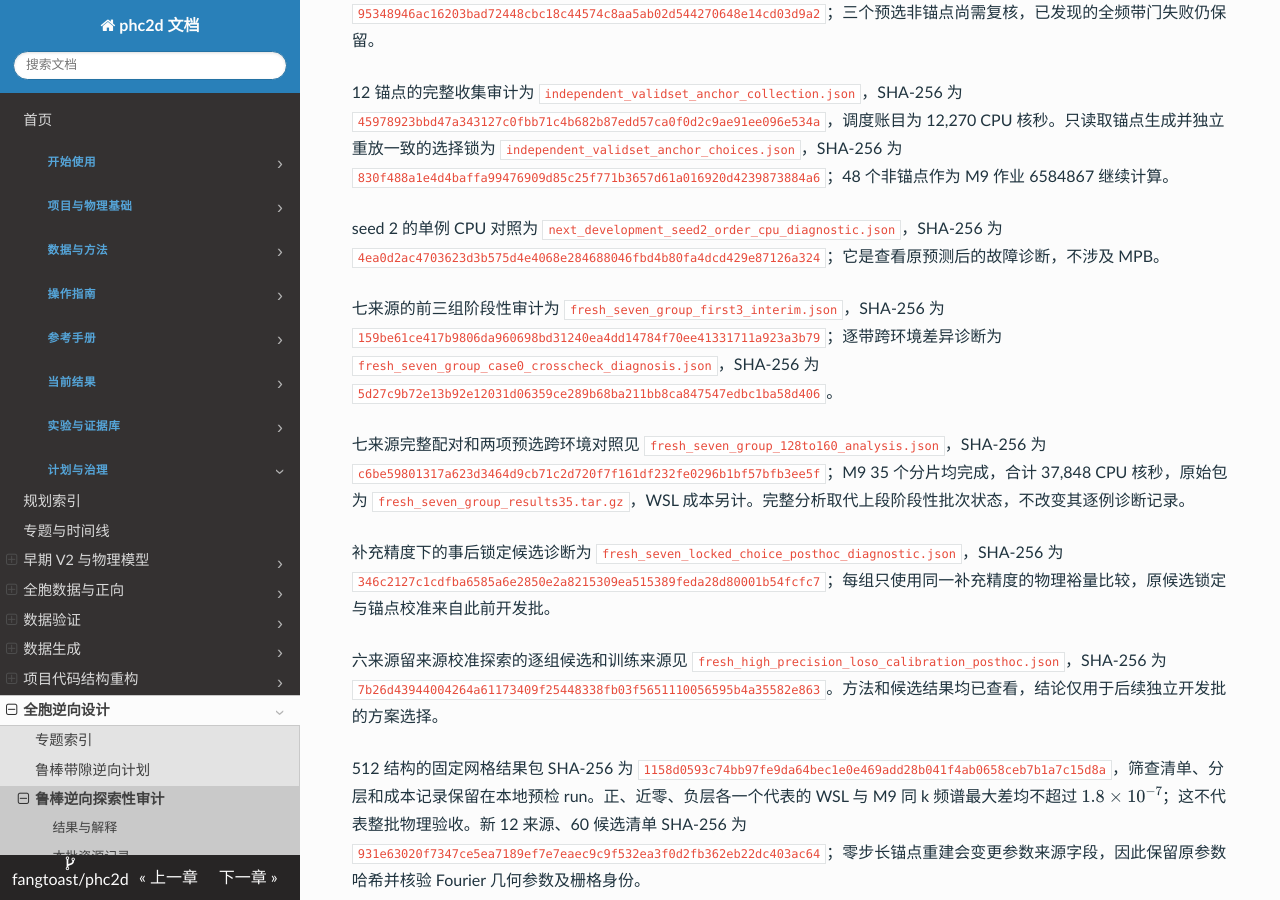
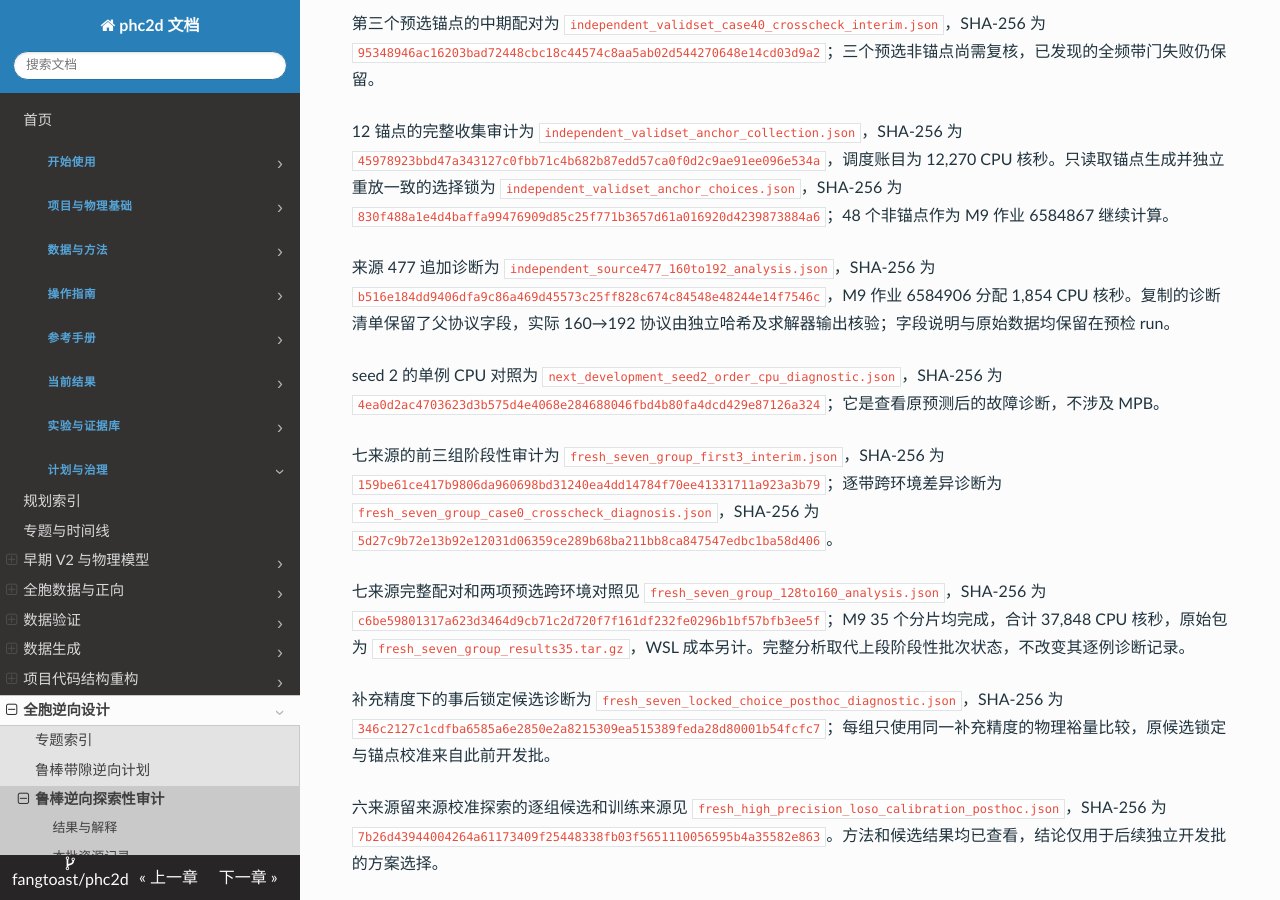
Before and after one commit to fangtoast/phc2d, an MkDocs documentation site: the page built from docs/results/inverse/鲁棒带隙逆向可用性审计.md, in a window 1280 px wide and 900 px high, scrolled down 10906 px. Built offline with MkDocs 1.6.1, drawn with Linux system fonts in a browser that asks for light colours; some of the changed text lies outside the part shown.

Commit message:
Record source 477 resolution diagnostic

```diff
--- a/docs/results/inverse/鲁棒带隙逆向可用性审计.md
+++ b/docs/results/inverse/鲁棒带隙逆向可用性审计.md
@@ -102,6 +102,7 @@ source_artifacts:
 | 新种子条件开发批的粗筛与冻结预测 | 独立生成的 1,024 个来源，固定网格正、近零、负层分别为 17、11、996；按预定规则各抽 4 个。三个 seed 对 60 个候选均可评分，首个候选的 CPU/GPU 全谱最大差分别约 $1.19\times10^{-7}$、$1.44\times10^{-5}$、$1.51\times10^{-5}$，均低于预设 $5\times10^{-5}$ | 方法调整受已有开发结果启发；这是新来源的条件开发批，粗筛和代理预测不证明物理设计质量。首例跨设备一致不保证全部候选的跨设备一致，也不改变先前批次的失败 |
 | 新批预选锚点跨环境中期检查 | 三个预选锚点中，第一个通过全频带 $10^{-6}$ 容差；第二个最大差为 $1.18534\times10^{-6}$，第三个最大差为 $1.34706\times10^{-5}$，两者均超过容差，k 点和数值门判断一致 | 第二例最大差在 B1，第三例在 B8；两例目标 B4–B5 最大差分别约 $5.96\times10^{-8}$ 和 $2.98\times10^{-7}$。原全频带门仍为失败；三个预选非锚点尚未完成 |
 | 新批锚点数值门与选择锁 | 12 个锚点的 M9 结果均已核验，来源 477 的锚点未通过数值门；其三个 seed 不可判定，其余 33 个来源–seed 的选择已锁定 | 预定的全来源数值门已不能通过；仍按冻结协议计算全部 48 个非锚点，保留失败并分析，不以完成计算代替 P2 通过 |
+| 来源 477 的 160→192 追加诊断 | 同一锚点的三个偏移均通过该更高分辨率合同的数值门，共同目标裕量约为 −0.02208 | 查看原失败后进行的单锚点诊断；不追溯改变原批失败，不证明整组候选或连续 BZ 收敛，尚无对应 WSL 复核 |
 | seed 2 的单例带序跨设备诊断 | 原 60 候选中唯一带序异常的来源 762 阈值正向候选，在 CPU 也出现 12 处倒序；CPU–GPU 全谱最大差约 $1.94\times10^{-5}$ | 原 GPU 倒序位于 B8–B9，最大约 0.0022。事后单例说明更换设备未必消除此异常；当前合同要求全谱有序，不能仅因目标为 B4–B5 就恢复评分或改变原 P2 门 |
 | 新批首个预选来源的漏检诊断 | 来源 131 锚点在 512 栅格、三偏移、96→128 下共同裕量为 0.01133，三个冻结 Global–Local seed 对该锚点的代理预测均为负 | 该锚点及阈值减小候选的 M9–WSL 频谱最大差约 $5.96\times10^{-8}$；单来源的有限精度诊断，全批漏检率和 P2 门尚未确定 |
 | 新批 60 候选完整物理审计 | 45/60 候选通过原数值门；12 个来源中仅 3 组的全部五候选通过。15 个未过门候选均有 96→128 空间分辨率不稳定，最多六层的自适应 k 加密均满足当前稳定条件 | 固定 512 栅格和三偏移的开发批；三个 seed 的完整分层排序均不可判定，P2 数值门未通过。两组事后 128→160 整组诊断另行开展 |
@@ -255,6 +256,8 @@ N40 对照作业 5524656 在节点 g0727 完成，分配 127 GPU 秒和 762 CPU
 
 12 锚点的完整收集审计为 `independent_validset_anchor_collection.json`，SHA-256 为 `45978923bbd47a343127c0fbb71c4b682b87edd57ca0f0d2c9ae91ee096e534a`，调度账目为 12,270 CPU 核秒。只读取锚点生成并独立重放一致的选择锁为 `independent_validset_anchor_choices.json`，SHA-256 为 `830f488a1e4d4baffa99476909d85c25f771b3657d61a016920d4239873884a6`；48 个非锚点作为 M9 作业 6584867 继续计算。
 
+来源 477 追加诊断为 `independent_source477_160to192_analysis.json`，SHA-256 为 `b516e184dd9406dfa9c86a469d45573c25ff828c674c84548e48244e14f7546c`，M9 作业 6584906 分配 1,854 CPU 核秒。复制的诊断清单保留了父协议字段，实际 160→192 协议由独立哈希及求解器输出核验；字段说明与原始数据均保留在预检 run。
+
 seed 2 的单例 CPU 对照为 `next_development_seed2_order_cpu_diagnostic.json`，SHA-256 为 `4ea0d2ac4703623d3b575d4e4068e284688046fbd4b80fa4dcd429e87126a324`；它是查看原预测后的故障诊断，不涉及 MPB。
 
 七来源的前三组阶段性审计为 `fresh_seven_group_first3_interim.json`，SHA-256 为 `159be61ce417b9806da960698bd31240ea4dd14784f70ee41331711a923a3b79`；逐带跨环境差异诊断为 `fresh_seven_group_case0_crosscheck_diagnosis.json`，SHA-256 为 `5d27c9b72e13b92e12031d06359ce289b68ba211bb8ca847547edbc1ba58d406`。
```
